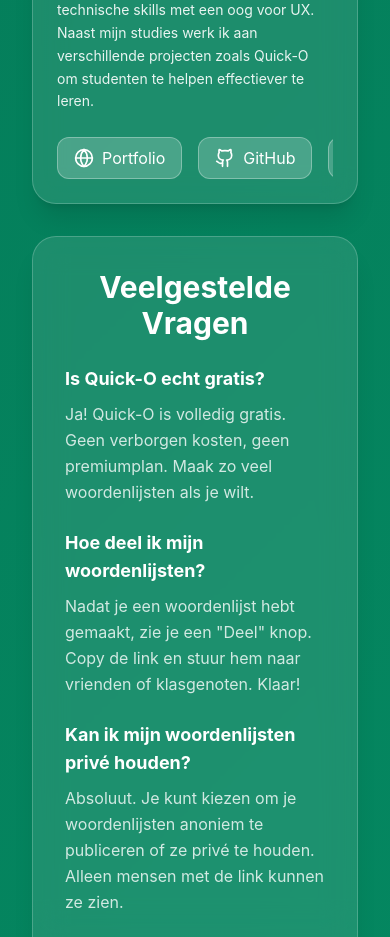
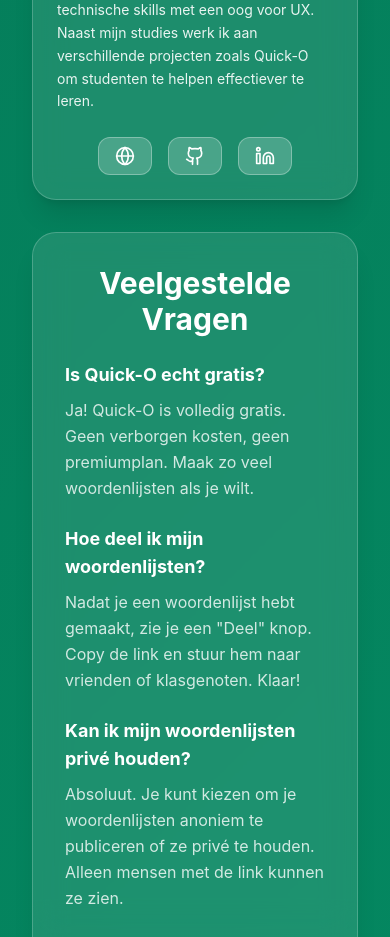
Before and after one commit to kikodehondt/quick-o, a React (Vite) app: page / in a window 390 px wide. Shown: the part 3640-4577 px from the top of the page. Built offline with nearby package versions, Linux system fonts and the light colour scheme; no server answers; the database is empty.

Commit message:
Tweak mobile alignment for profile and developer links

```diff
--- a/src/App.tsx
+++ b/src/App.tsx
@@ -299,7 +299,7 @@ function App() {
               <div className="w-full md:w-auto">
                 <button
                   onClick={() => setShowProfileMenu(v => !v)}
-                  className="flex items-center gap-2 px-3 py-2 rounded-xl bg-white/10 border border-white/20 text-white hover:bg-white/20 transition-all backdrop-blur w-full md:w-auto justify-between md:justify-start"
+                  className="flex items-center gap-3 px-3 py-2 rounded-xl bg-white/10 border border-white/20 text-white hover:bg-white/20 transition-all backdrop-blur w-full md:w-auto justify-start"
                 >
                   <div className="w-7 h-7 rounded-full bg-white/20 flex items-center justify-center font-bold">
                     {avatarInitial}
--- a/src/components/AboutPage.tsx
+++ b/src/components/AboutPage.tsx
@@ -152,7 +152,7 @@ export default function AboutPage() {
               <p className="text-white/90 leading-relaxed mb-4 text-sm md:text-base break-words">
                 Met een sterke interesse in technologie, bedrijfsbeheer en design, combineer ik technische skills met een oog voor UX. Naast mijn studies werk ik aan verschillende projecten zoals Quick-O om studenten te helpen effectiever te leren.
               </p>
-              <div className="flex gap-4 mt-6">
+              <div className="flex flex-wrap justify-center md:justify-start gap-4 mt-6 w-full">
                 <a
                   href="https://www.kikodehondt.be"
                   target="_blank"
@@ -161,7 +161,7 @@ export default function AboutPage() {
                   title="Portfolio"
                 >
                   <Globe className="w-5 h-5" />
-                  Portfolio
+                  <span className="hidden sm:inline">Portfolio</span>
                 </a>
                 <a
                   href="https://github.com/kikodehondt"
@@ -170,7 +170,7 @@ export default function AboutPage() {
                   className="flex items-center gap-2 px-4 py-2 rounded-xl bg-white/20 border border-white/30 text-white hover:bg-white/30 transition-all duration-300 hover:scale-105"
                 >
                   <Github className="w-5 h-5" />
-                  GitHub
+                  <span className="hidden sm:inline">GitHub</span>
                 </a>
                 <a
                   href="https://linkedin.com/in/kiko-dehondt"
@@ -179,7 +179,7 @@ export default function AboutPage() {
                   className="flex items-center gap-2 px-4 py-2 rounded-xl bg-white/20 border border-white/30 text-white hover:bg-white/30 transition-all duration-300 hover:scale-105"
                 >
                   <Linkedin className="w-5 h-5" />
-                  LinkedIn
+                  <span className="hidden sm:inline">LinkedIn</span>
                 </a>
               </div>
             </div>
--- a/src/components/MultipleChoiceMode.tsx
+++ b/src/components/MultipleChoiceMode.tsx
@@ -352,12 +352,12 @@ export default function MultipleChoiceMode({ set, settings, onEnd, onExit }: Mul
         {/* Options Container - Better spacing */}
         <div className={`flex-1 flex ${layoutMode === 'vertical' ? 'flex-col gap-4' : 'items-center justify-center'} transition-all duration-500 min-h-0 overflow-hidden`}>
           {layoutMode === 'grid' ? (
-            <div className="grid grid-cols-2 gap-3 w-fit">
+            <div className="grid grid-cols-2 gap-2 sm:gap-3 w-full max-w-[380px] sm:w-fit justify-center">
               {question.options.map((option, index) => {
             const isSelected = selectedAnswer === option
             const isCorrectOption = option === question.correctAnswer
 
-            let buttonClass = 'w-[240px] h-[240px] rounded-2xl border-2 font-bold text-lg text-center transition-all duration-300 cursor-pointer flex flex-col items-center justify-center gap-2 px-4 flex-shrink-0 '
+            let buttonClass = 'w-full aspect-square max-w-[170px] sm:max-w-[200px] md:w-[240px] md:h-[240px] md:aspect-auto rounded-2xl border-2 font-bold text-base md:text-lg text-center transition-all duration-300 cursor-pointer flex flex-col items-center justify-center gap-2 px-3 sm:px-4 flex-shrink-0 '
 
             if (!selectedAnswer) {
               buttonClass += 'border-white/40 bg-white/90 text-gray-900 hover:border-emerald-400 hover:bg-white hover:shadow-2xl hover:scale-105 active:scale-95'
```
